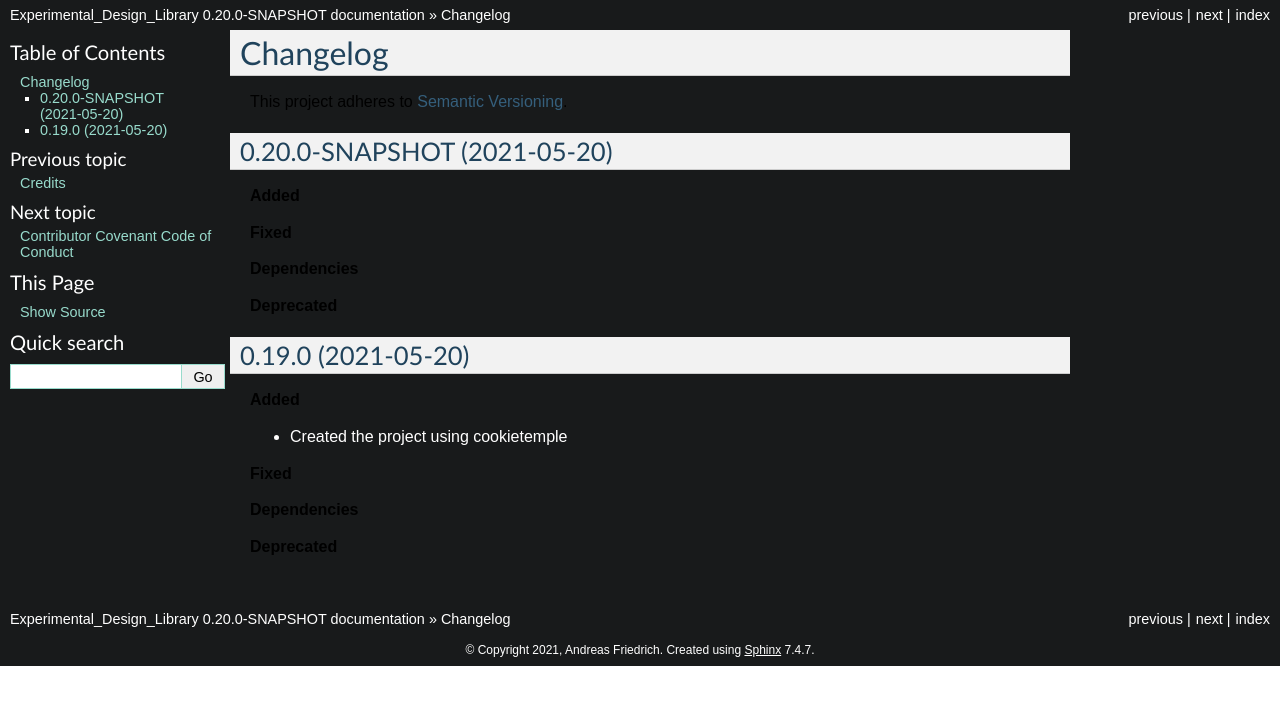
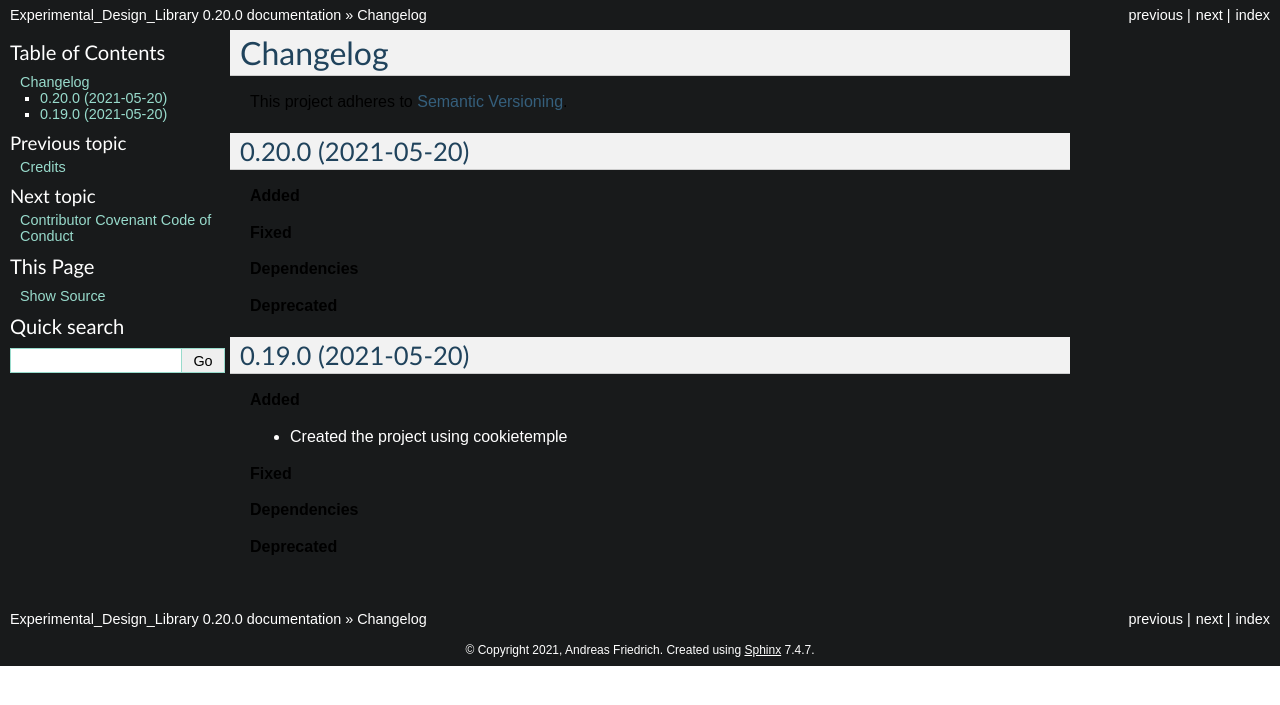
Before and after one commit to qbicsoftware/experimental-design-lib, a Sphinx documentation site: the page built from docs/changelog.rst, in a window 1280 px wide. Shown: the top 705 px of the page. Built offline with Sphinx 7.4.7, drawn with Linux system fonts in a browser that asks for light colours.

Commit message:
Bump version from 0.20.0-SNAPSHOT to 0.20.0

```diff
--- a/CHANGELOG.rst
+++ b/CHANGELOG.rst
@@ -5,8 +5,8 @@ Changelog
 This project adheres to `Semantic Versioning <https://semver.org/>`_.
 
 
-0.20.0-SNAPSHOT (2021-05-20)
-----------------------------
+0.20.0 (2021-05-20)
+-------------------
 
 **Added**
 
--- a/docs/conf.py
+++ b/docs/conf.py
@@ -55,9 +55,9 @@ author = "Andreas Friedrich"
 # the built documents.
 #
 # The short X.Y version.
-version = '0.20.0-SNAPSHOT'
+version = '0.20.0'
 # The full version, including alpha/beta/rc tags.
-release = '0.20.0-SNAPSHOT'
+release = '0.20.0'
 
 # The language for content autogenerated by Sphinx. Refer to documentation
 # for a list of supported languages.
--- a/qube.cfg
+++ b/qube.cfg
@@ -1,5 +1,5 @@
 [bumpversion]
-current_version = 0.20.0-SNAPSHOT
+current_version = 0.20.0
 
 [bumpversion_files_whitelisted]
 dot_qube = .qube.yml
```
Also changed, not shown: .qube.yml.
